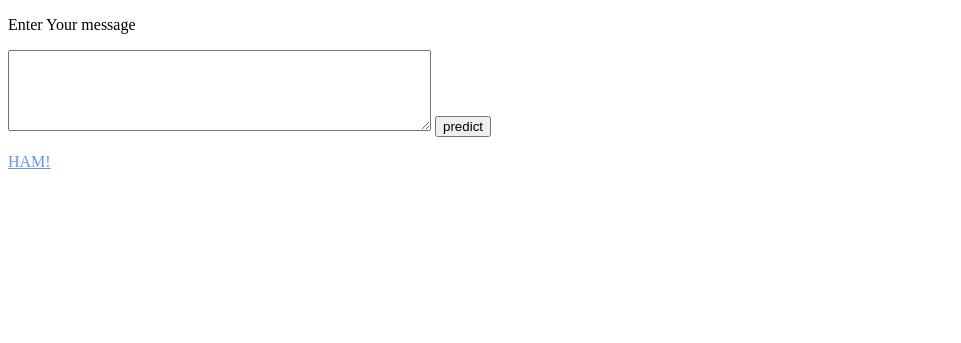
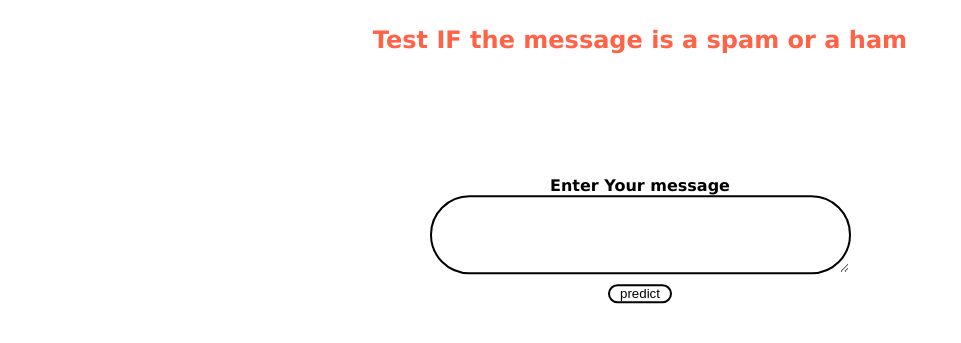
Before and after one commit to Bartekkz/SpamClassifier, a Flask app: template templates/index.html in a window 1280 px wide. Shown: the top 343 px of the page, without its empty margins (0-961 px from the left). Run offline with Flask 2, Linux system fonts and the light colour scheme; the template is opened without the code that fills it, so the values that code supplies are empty; parts of the project's set-up code (start-up, migrations or seed data) failed here and were passed over.

Commit message:
move div to the middle of the page

```diff
--- a/templates/index.html
+++ b/templates/index.html
@@ -2,22 +2,29 @@
 <html lang="en">
 <head>
     <meta charset="UTF-8">
+   <link rel="stylesheet" type="text/css" href="{{ url_for('static', filename='index.css') }}">
     <title>Home</title>
 </head>
 <body>
-    <div class="ml_container">
+    <h2 class="title">Test IF the message is a spam or a ham</h2>
+    <div class="ml_container center">
         <form action="{{ url_for('predict_message')}}" method="post">
             <p>Enter Your message</p>
             <textarea name="message" rows="5" cols="50"></textarea>
-        <input type="submit" class="btn-info" value="predict">
         </form>
+        <div class="btn-info">
+        <input type="submit" class="button" value="predict">
 
-        {% if prediction > 0.5%}
-            <p style="color:red"><u>SPAM!</u></p>
+        {% if prediction %}
+            {% if prediction > 0.5%}
+                <p style="color:red"><u>SPAM!</u></p>
+            {% else %}
+                <p style="color:cornflowerblue"><u>HAM!</u></p>
+            {% endif %}
         {% else %}
-            <p style="color:cornflowerblue"><u>HAM!</u></p>
+            <p></p>
         {% endif %}
-
+        </div>
     </div>
 </body>
 </html>
```
